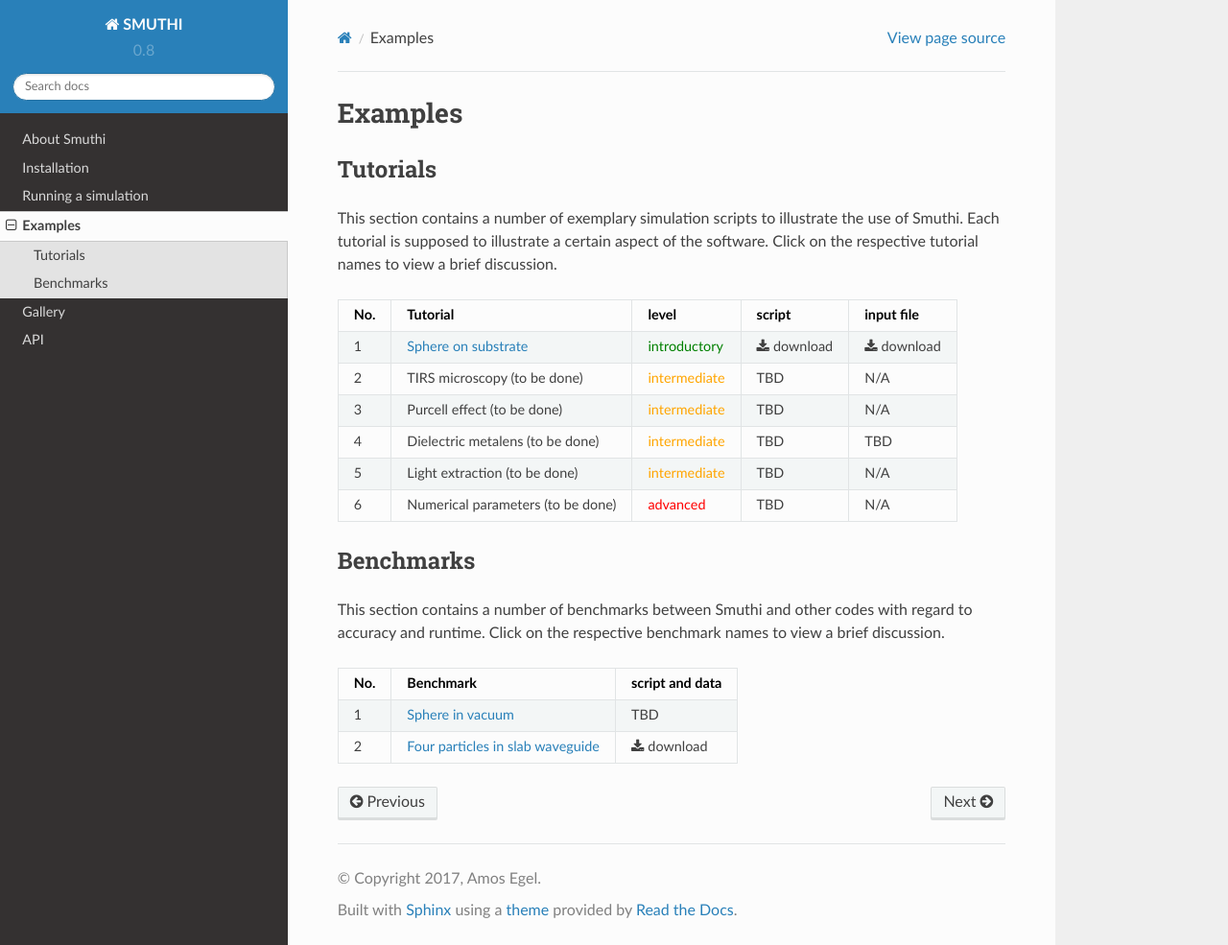
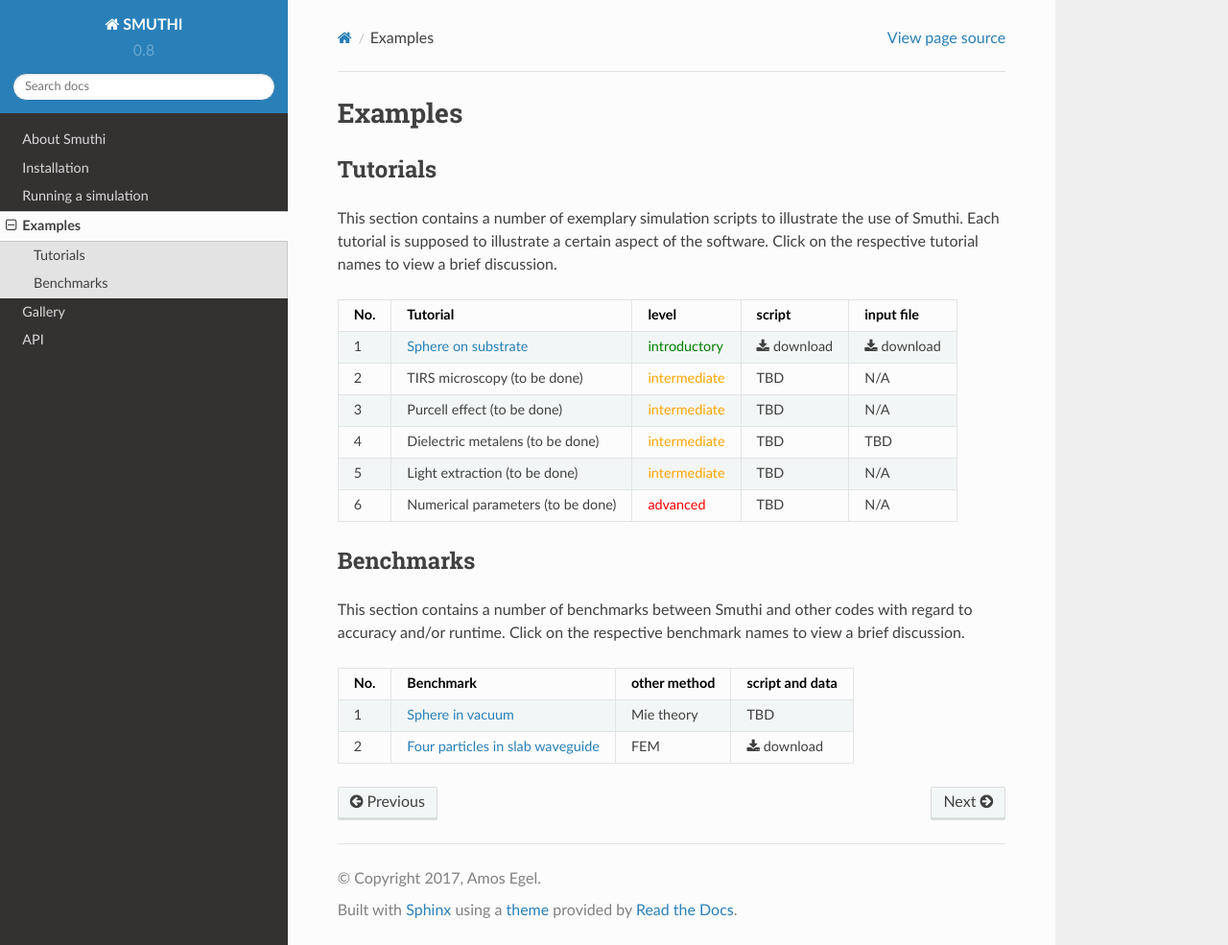
Before and after one commit to AmosEgel/smuthi, a Sphinx documentation site: the page built from docs/examples.rst, in a window 1280 px wide and 985 px high. Shown: the whole window at 96% size. Built offline with Sphinx 7.4.7 and the Read the Docs theme 2.0.0, drawn with Linux system fonts in a browser that asks for light colours.

Commit message:
small change to benchmark example

```diff
--- a/docs/examples.rst
+++ b/docs/examples.rst
@@ -41,15 +41,16 @@
 Benchmarks
 -----------
 
-This section contains a number of benchmarks between Smuthi and other codes with regard to accuracy and runtime.
+This section contains a number of benchmarks between Smuthi and other codes
+with regard to accuracy and/or runtime.
 Click on the respective benchmark names to view a brief discussion.
 
-=== ================================ ===================
-No. Benchmark                          script and data
-=== ================================ ===================
-1   |bench1link|                      TBD
-2   |bench2link|                      |bench2data|
-=== ================================ ===================
+=== ================================ ============== ===================
+No. Benchmark                         other method   script and data
+=== ================================ ============== ===================
+1   |bench1link|                      Mie theory     TBD
+2   |bench2link|                      FEM            |bench2data|
+=== ================================ ============== ===================
 
 .. |bench1link| replace:: :doc:`Sphere in vacuum <examples/sphere_in_vacuum/discussion>`
 
--- a/docs/examples/four_particles_in_slab/discussion.rst
+++ b/docs/examples/four_particles_in_slab/discussion.rst
@@ -26,11 +26,12 @@
    :scale: 60%
    :align: center
 
-The agreement between Smuthi and Comsol is good. We have reason to
+The agreement between Smuthi (lines) and Comsol (symbols) is good, both for the
+real part(blue) and the imaginary part (red) of the field. We have reason to
 believe that it is not constrained by Smuthi's accuracy, but rather by the
 accuracy of the FEM results which show fluctuations in a similar order of
 magnitude as the deviations between the results when varying the simulation
-size - possibly due to residual reflections from the "perfectly matched
+volume size - possibly due to residual reflections from the "perfectly matched
 layers".
 
 In the following, the field along a probing plane through the top layer is
```
Also changed, not shown: 1 other file.
